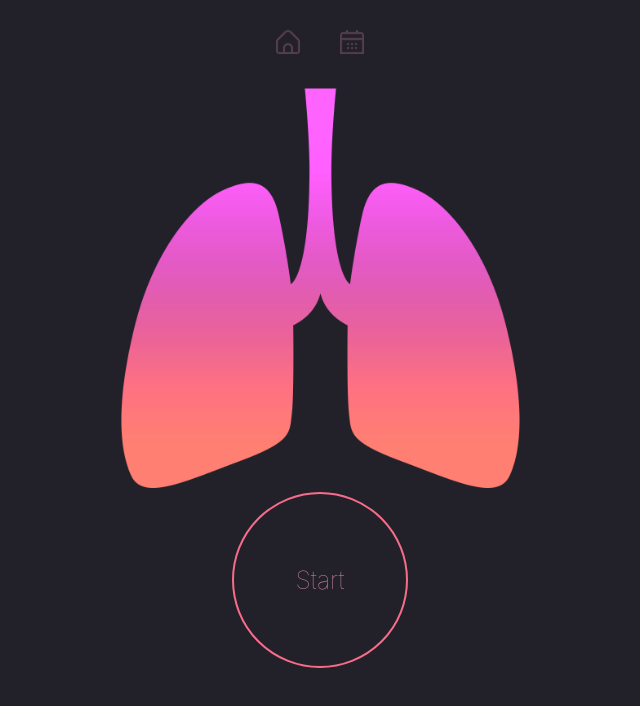
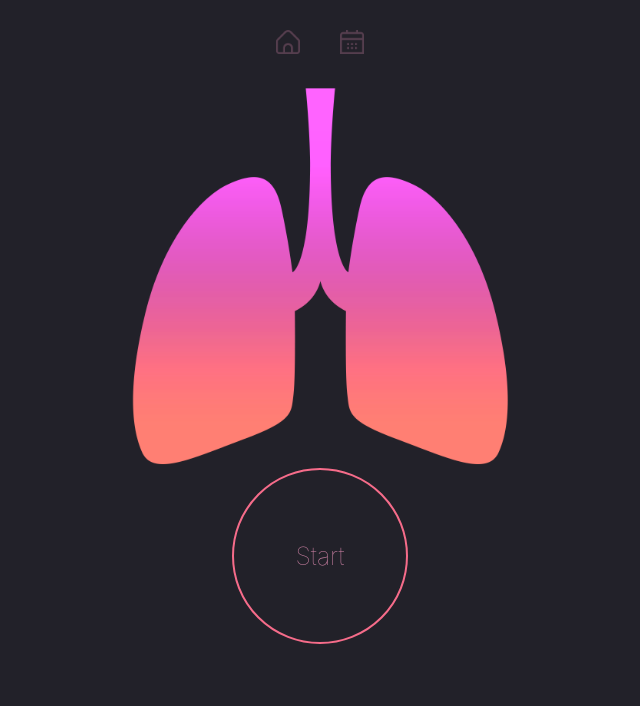
Before and after one commit to AlexandrKataev/breath-react, a React (Create React App) app: page / in a window 1280 px wide. Shown: the top 706 px of the page, without its empty margins (320-960 px from the left). Built offline with nearby package versions, Linux system fonts and the light colour scheme.

Commit message:
adaptive

```diff
--- a/src/components/Breath/Breath.module.scss
+++ b/src/components/Breath/Breath.module.scss
@@ -9,5 +9,5 @@
 .breath {
   display: flex;
   width: 60vh;
-  max-width: 85%;
+  max-width: 80%;
 }
```
